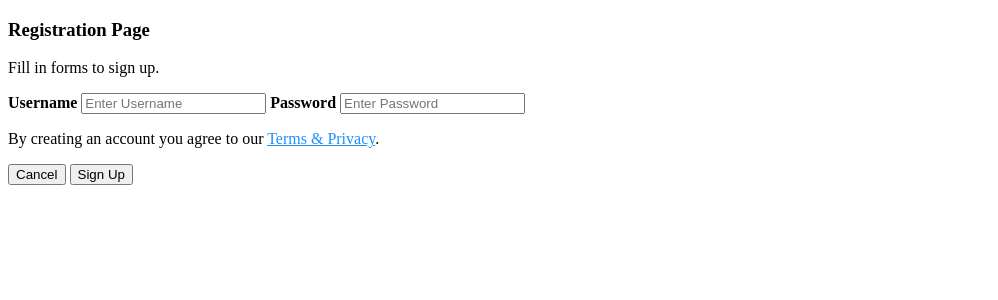
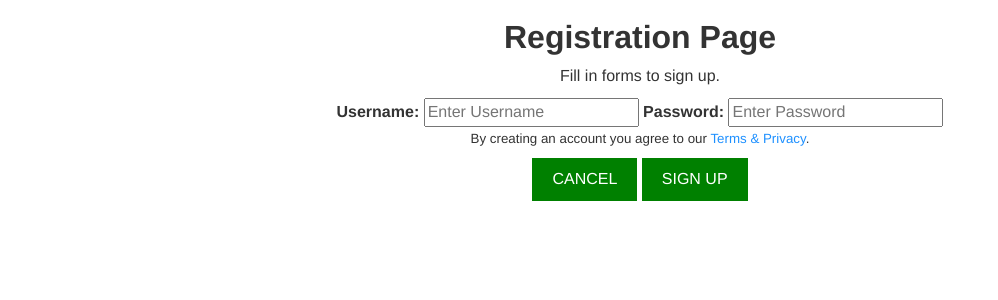
Before and after one commit to Random11211/dysk, a Django app: page /registration/ in a window 1280 px wide. Shown: the top 300 px of the page, without its empty margins (0-998 px from the left). Run offline with Django 3.2, Linux system fonts and the light colour scheme; some libraries are stand-ins or nearby versions.

Commit message:
Add registration.

```diff
--- a/books/static/css/registrationStyle.css
+++ b/books/static/css/registrationStyle.css
@@ -0,0 +1,36 @@
+body{
+    background-color: white;
+    font-size: medium;
+    text-align: center;
+}
+
+.h3 {
+    font-size: xx-large;
+    font-weight: bold;
+}
+
+.mybutton {
+    background-color: green;
+    border: none;
+    color: white;
+    padding: 10px 20px;
+    text-align: center;
+    text-decoration: none;
+    font-size: 16px;
+    transition-duration: 0.5s;
+}
+
+.mybutton:hover {
+    background-color: white;
+    border: 2px solid green;
+    color: black;
+}
+
+.mylabel{
+    cursor: default;
+    font-size: medium;
+}
+
+#termsNprivacy{
+    font-size: smaller;
+}
--- a/templates/registration.html
+++ b/templates/registration.html
@@ -1,27 +1,30 @@
+{% load staticfiles %}
 <!DOCTYPE html>
 <html lang="en">
 <head>
     <meta charset="UTF-8">
-    <link rel="stylesheet" type="css" href="/registrationpage.css">
+    <link rel="stylesheet" href="//maxcdn.bootstrapcdn.com/bootstrap/3.2.0/css/bootstrap.min.css">
+    <link rel="stylesheet" href="//maxcdn.bootstrapcdn.com/bootstrap/3.2.0/css/bootstrap-theme.min.css">
+    <link rel="stylesheet" type="text/css" href="{% static 'css/registrationStyle.css' %}">
     <title>Sign up</title>
 </head>
 <body>
 
-<div class="select2-container--above">
-    <h3>Registration Page</h3>
+<div>
+    <h3 class="h3">Registration Page</h3>
     <p>Fill in forms to sign up.</p>
 
-    <label for="username"><b>Username</b></label>
+    <label class="mylabel" for="username"><b>Username: </b></label>
     <input type="text" placeholder="Enter Username" name="username" required>
 
-    <label for="psw"><b>Password</b></label>
-    <input type="password" placeholder="Enter Password" name="psw" required>
+    <label class="mylabel" for="username"><b>Password: </b></label>
+    <input type="password" placeholder="Enter Password" name="username" required>
 
-    <p>By creating an account you agree to our <a href="#" style="color:dodgerblue">Terms & Privacy</a>.</p>
+    <p id="termsNprivacy">By creating an account you agree to our <a href="#" style="color:dodgerblue">Terms & Privacy</a>.</p>
 
     <div>
-      <button type="button" class="cancelbtn">Cancel</button>
-      <button type="submit" class="signupbtn">Sign Up</button>
+      <button class="mybutton" type="button">CANCEL</button>
+      <button class="mybutton" type="button">SIGN UP</button>
     </div>
 </div>
 
```
